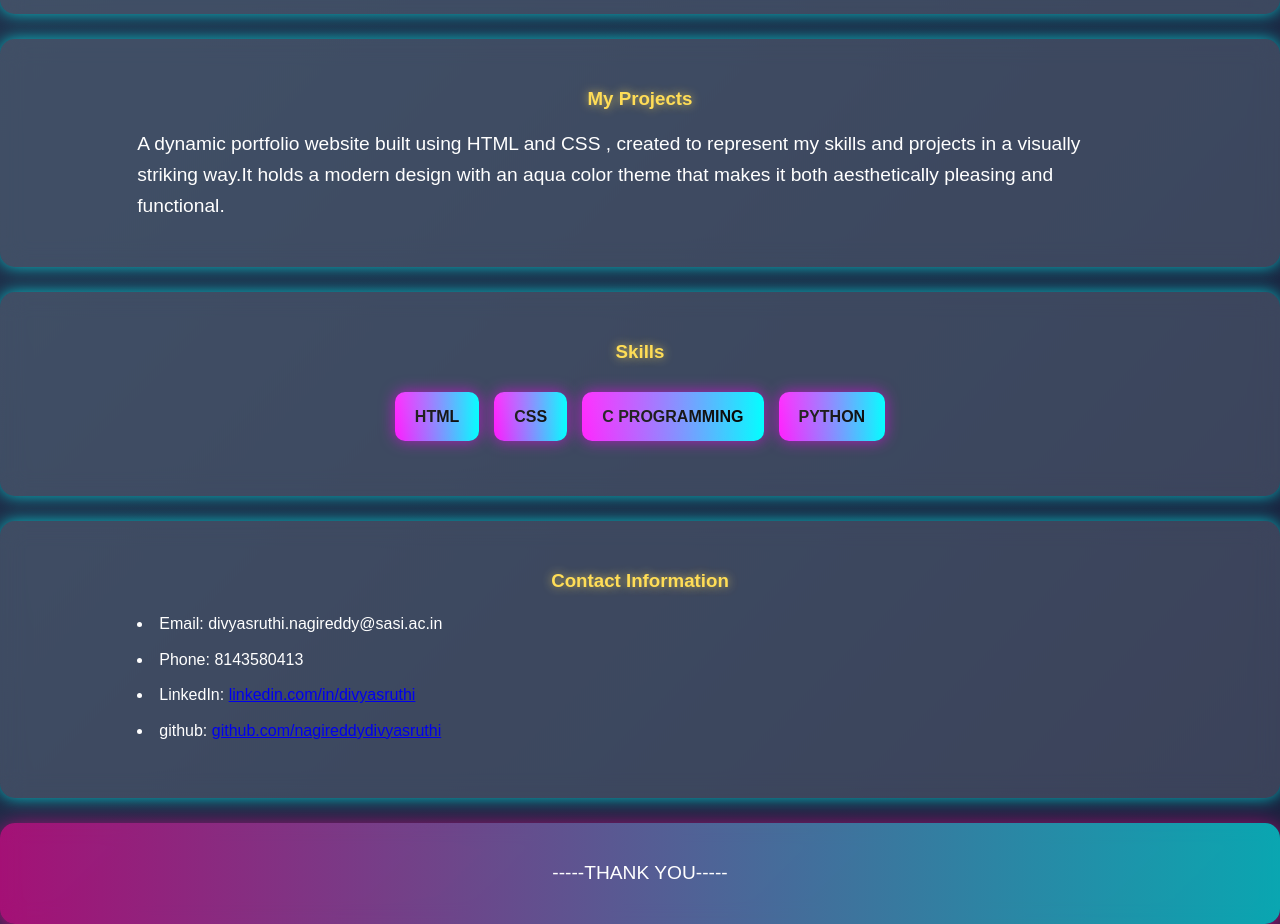
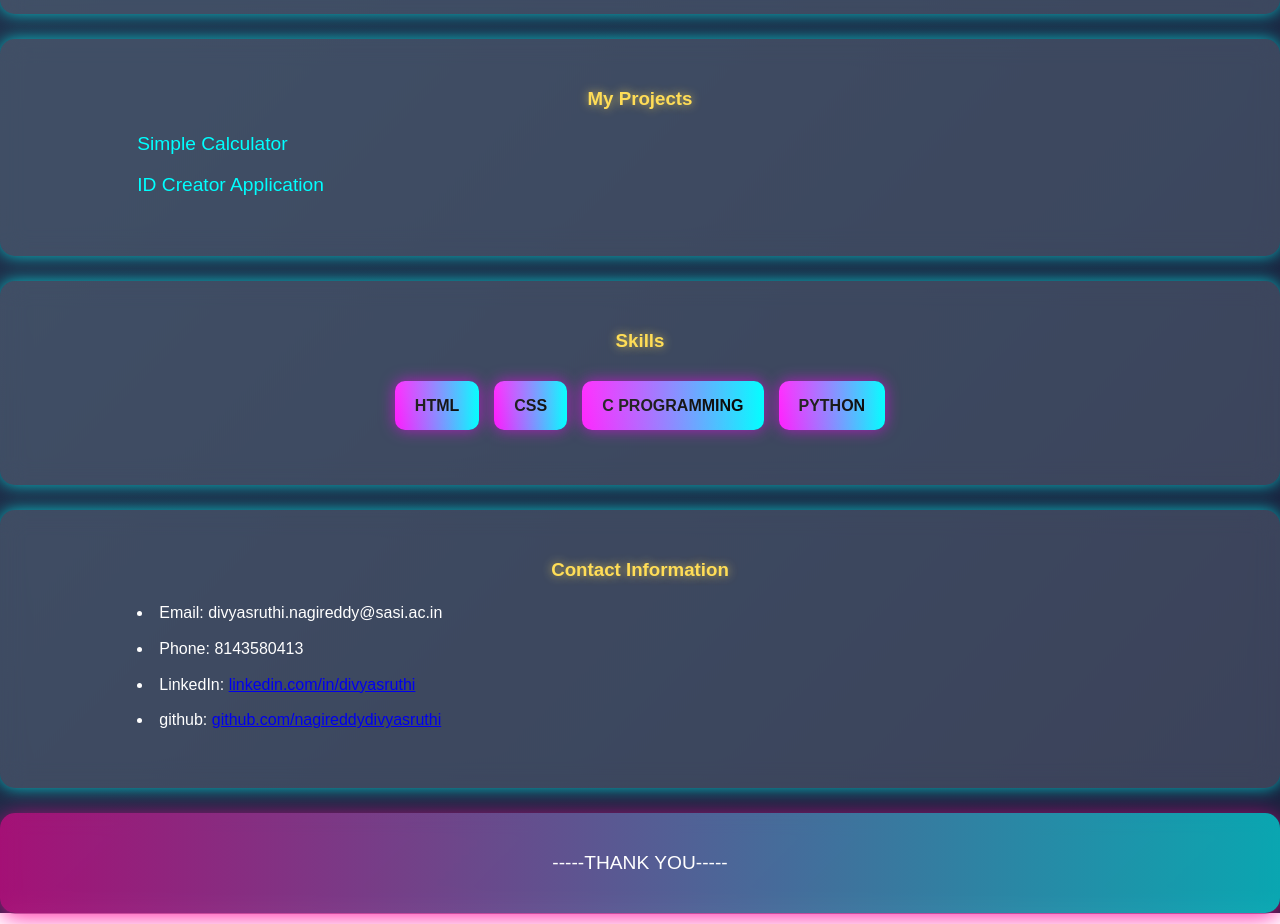
Before and after one commit to nagireddydivyasruthi/nagireddydivyasruthi.github.io, a plain HTML site: page index.html in a window 1280 px wide. Shown: the part 1073-1997 px from the top of the page. Drawn offline with Linux system fonts and the light colour scheme.

Commit message:
Update index.html

```diff
--- a/index.html
+++ b/index.html
@@ -51,7 +51,15 @@
     <section class="projects">
         <div class="container">
             <h3>My Projects</h3>
-            <p>A dynamic portfolio website built using HTML and CSS , created to represent my skills and projects in a visually striking way.It holds a modern design with an aqua color theme that makes it both aesthetically pleasing and functional.</p>
+            <ul>
+<li>
+<p style='color:aqua '>Simple Calculator</p>
+</li>
+<li>
+<p style='color:aqua'>ID Creator Application</p>
+</li>
+
+</ul>
         </div>
     </section>
     <section class="Skills">
```
